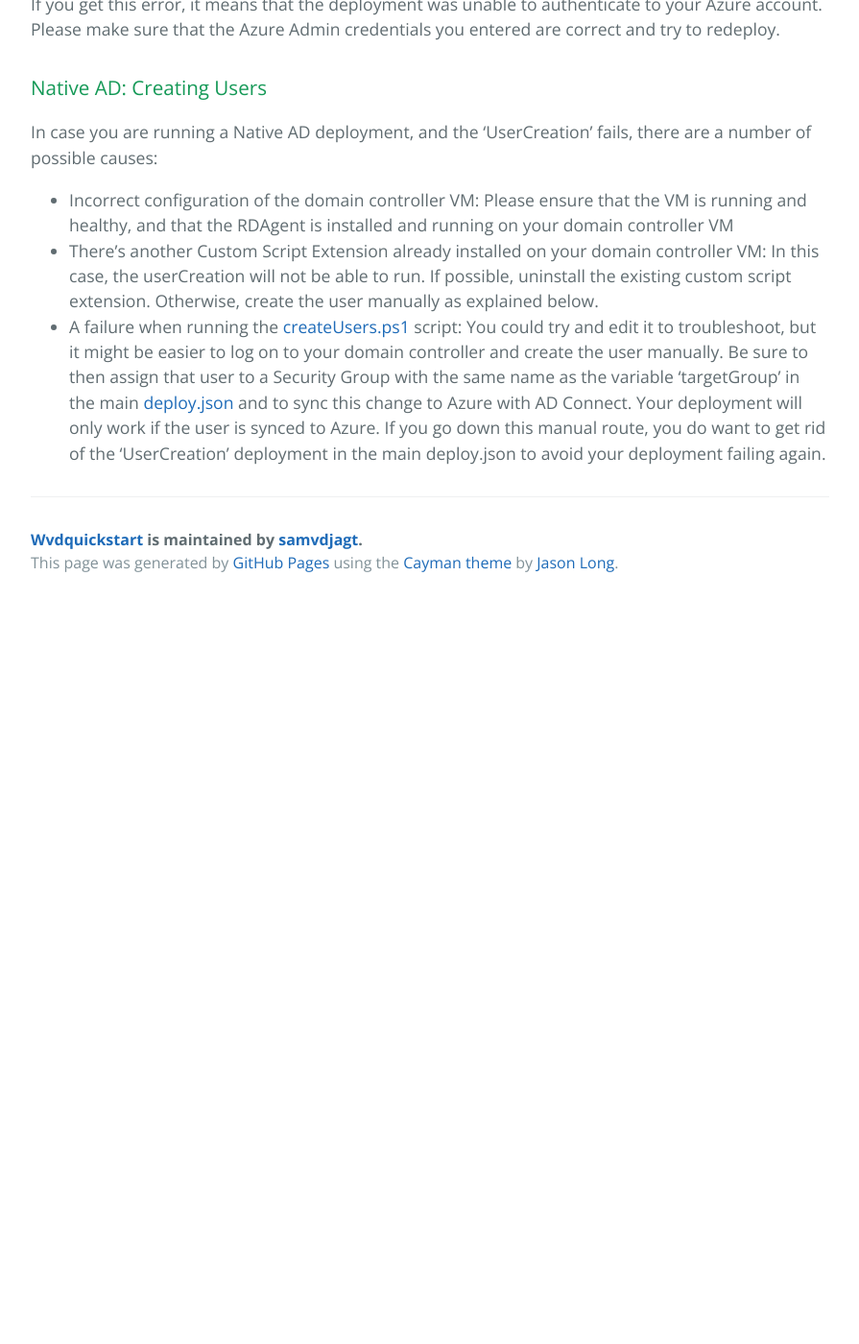
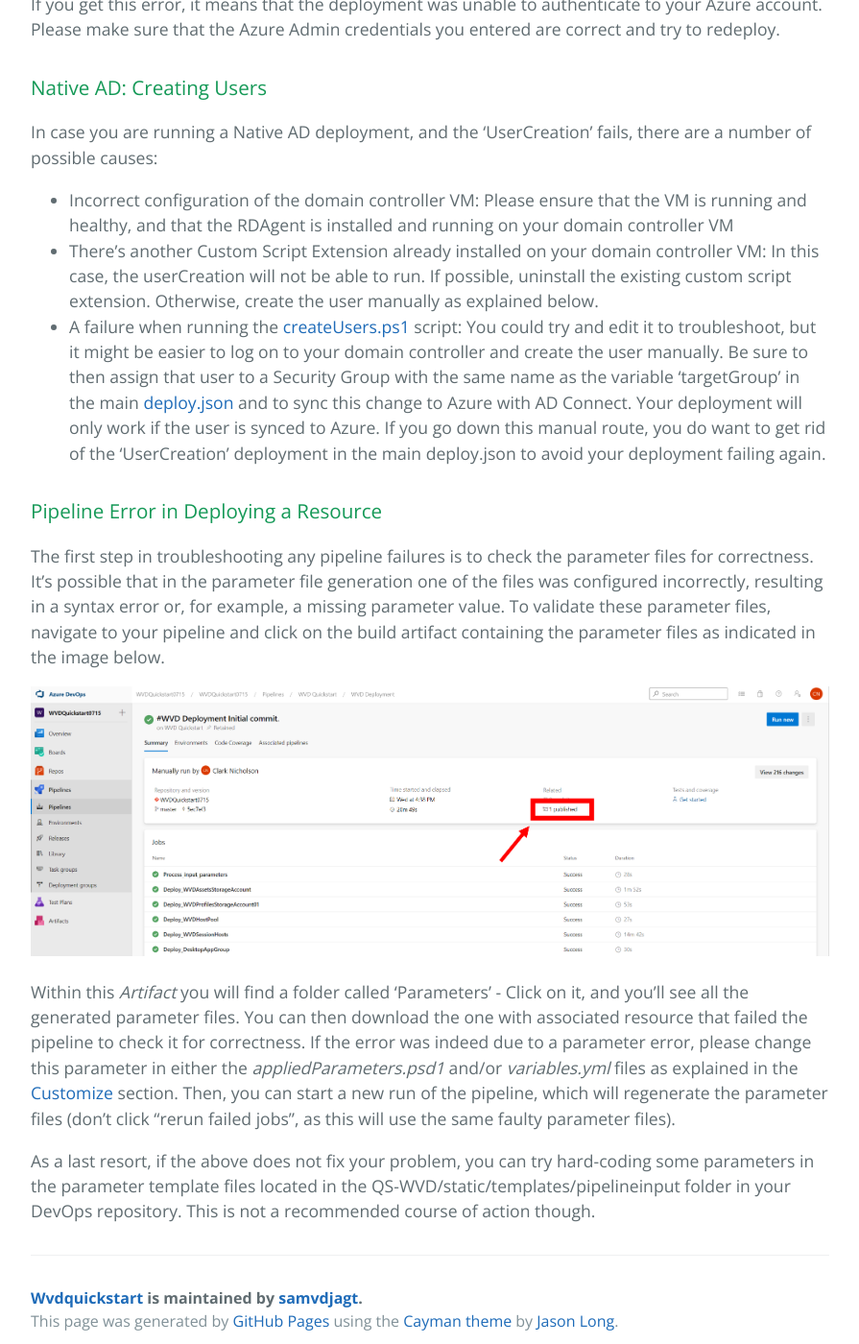
Before and after one commit to samvdjagt/wvdquickstart, a Jekyll site: the page built from troubleshoot.md, in a window 1280 px wide and 1400 px high, scrolled down 1149 px. Shown: the whole window at 96% size, without its empty margins (192-1087 px from the left). Built offline with Jekyll 4.4.1, drawn with Linux system fonts in a browser that asks for light colours; before the commit the page ends 1779 px from its top, so only the background shows below that.

Commit message:
Update troubleshoot.md

```diff
--- a/troubleshoot.md
+++ b/troubleshoot.md
@@ -24,3 +24,12 @@
 * Incorrect configuration of the domain controller VM: Please ensure that the VM is running and healthy, and that the RDAgent is installed and running on your domain controller VM
 * There's another Custom Script Extension already installed on your domain controller VM: In this case, the userCreation will not be able to run. If possible, uninstall the existing custom script extension. Otherwise, create the user manually as explained below.
 * A failure when running the <a href="https://github.com/samvdjagt/wvdquickstart/tree/master/Modules/ARM/UserCreation/scripts/createUsers.ps1" target="_blank">createUsers.ps1</a> script: You could try and edit it to troubleshoot, but it might be easier to log on to your domain controller and create the user manually. Be sure to then assign that user to a Security Group with the same name as the variable 'targetGroup' in the main <a href="https://github.com/samvdjagt/wvdquickstart/tree/master/deploy.json" target="_blank">deploy.json</a> and to sync this change to Azure with AD Connect. Your deployment will only work if the user is synced to Azure. If you go down this manual route, you do want to get rid of the 'UserCreation' deployment in the main deploy.json to avoid your deployment failing again.
+
+### Pipeline Error in Deploying a Resource
+The first step in troubleshooting any pipeline failures is to check the parameter files for correctness. It's possible that in the parameter file generation one of the files was configured incorrectly, resulting in a syntax error or, for example, a missing parameter value. To validate these parameter files, navigate to your pipeline and click on the build artifact containing the parameter files as indicated in the image below.
+
+![DevOps Pipeline Artifact](images/devopsArtifact.PNG?raw=true)
+
+Within this *Artifact* you will find a folder called 'Parameters' - Click on it, and you'll see all the generated parameter files. You can then download the one with associated resource that failed the pipeline to check it for correctness. If the error was indeed due to a parameter error, please change this parameter in either the *appliedParameters.psd1* and/or *variables.yml* files as explained in the <a href="customize" target="_blank">Customize</a> section. Then, you can start a new run of the pipeline, which will regenerate the parameter files (don't click "rerun failed jobs", as this will use the same faulty parameter files).
+
+As a last resort, if the above does not fix your problem, you can try hard-coding some parameters in the parameter template files located in the QS-WVD/static/templates/pipelineinput folder in your DevOps repository. This is not a recommended course of action though.
```
